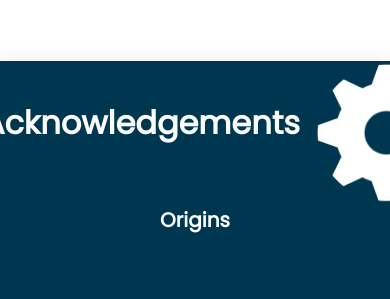
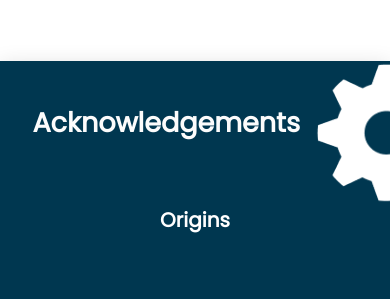
Before and after one commit to 100Automations/Website, a Jekyll site: the page built from about.html, in a window 390 px wide. Shown: the part 2965-3264 px from the top of the page. Built offline with Jekyll 4.4.1, drawn with Linux system fonts in a browser that asks for light colours.

Commit message:
Fixed mobile styling for Acknowledgments title

```diff
--- a/_sass/includes/About/acknowledgements.scss
+++ b/_sass/includes/About/acknowledgements.scss
@@ -52,7 +52,7 @@ div.acknowledgements{
     ;
     @media screen and (max-width: 480px ){
         span.title1{
-            font-size: 32px;
+            font-size: 27px;
         }
     }
     ;
```
